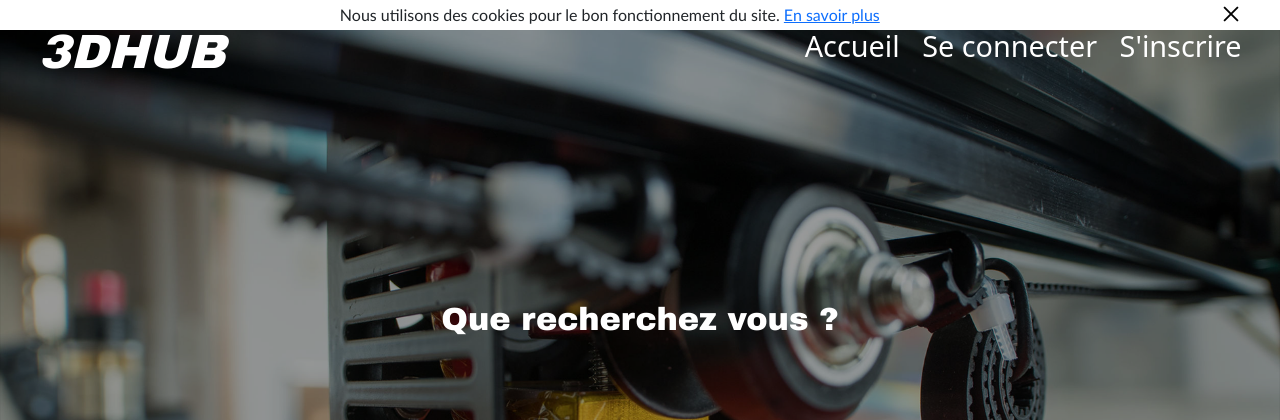
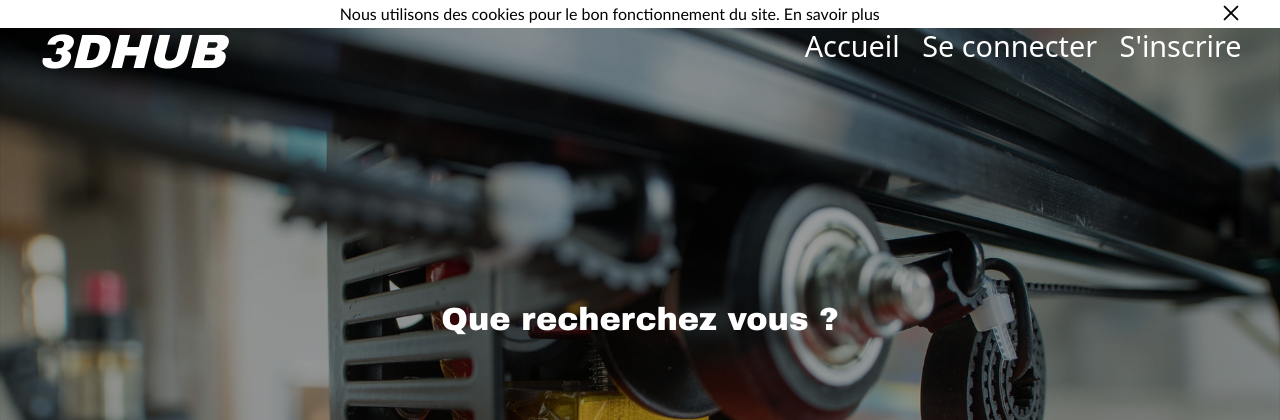
Before and after one commit to Munozmu/3d-hub, a PHP site: page / in a window 1280 px wide. Shown: the top 420 px of the page. Run offline with PHP 8.4, Linux system fonts and the light colour scheme; some libraries are stand-ins or nearby versions.

Commit message:
Connexion des deux boutons bootstrap
Connexion des boutons 3DHUB des pages home makers et creators à l'index pour revenir à la page principale plus ouverture des mentions légales dans un nouvel onglet. Le "En savoir plus" est maintenant noir et s'affiche en rouge lorsqu'il est survolé par le curseur.

```diff
--- a/CSS.css
+++ b/CSS.css
@@ -23,6 +23,16 @@
     color: white;
 }
 .HUB:hover {
+    color:red;
+
+
+}
+.ensavoirplus{
+    text-decoration: none;
+    color: black;
+
+}
+.ensavoirplus:hover{
     color:red;
 
 
@@ -101,7 +111,8 @@ body {
     z-index: 10;
     width: 100%;
     background:white;
-    padding:0.25% 0;
+    padding:0.15% 0;
+    color:black;
     font-family:  "Trebuchet MS";
     text-align: center;
     font-size:100%;
--- a/index.html
+++ b/index.html
@@ -48,7 +48,7 @@
 <body>
 
   <div id="barre">
-    Nous utilisons des cookies pour le bon fonctionnement du site. <a href="legals/Mentions légales.pdf">En savoir
+    Nous utilisons des cookies pour le bon fonctionnement du site. <a target="_blank" class="ensavoirplus" href="legals/Mentions légales.pdf">En savoir
       plus</a>
     <div id="fermer"></div>
   </div>
@@ -66,8 +66,8 @@
 <div class="question">Que recherchez vous ?</div>
 <div class="proposition1">Je veux proposer mes<br>services d'impressions</div>
 <div class="proposition2">Je cherche à imprimer une<br>pièce spécifique</div>
-<div class="bouton1" ><a class="btn btn-primary">Proposer mes services</a></div>
-<div class="bouton2" ><a class="btn btn-primary">Faire une demande</a></div>
+<div class="bouton1" ><a class="btn btn-primary" href="pages/makers/home.html">Proposer mes services</a></div>
+<div class="bouton2" ><a class="btn btn-primary" href="pages/creators/home.html">Faire une demande</a></div>
 
 
 
--- a/pages/creators/home.html
+++ b/pages/creators/home.html
@@ -16,7 +16,7 @@
 <body>
   <nav class="navbar navbar-expand-lg navbar-light bg-light">
     <div class="container-fluid">
-      <a class="navbar-brand" href="#">3DHUB</a>
+      <a class="navbar-brand" href="../../index.html">3DHUB</a>
       <button class="navbar-toggler" type="button" data-bs-toggle="collapse" data-bs-target="#navbarNav"
         aria-controls="navbarNav" aria-expanded="false" aria-label="Toggle navigation">
         <span class="navbar-toggler-icon"></span>
--- a/pages/makers/home.html
+++ b/pages/makers/home.html
@@ -16,7 +16,7 @@
 <body>
   <nav class="navbar navbar-expand-lg navbar-light bg-light">
     <div class="container-fluid">
-      <a class="navbar-brand" href="#">3DHUB</a>
+      <a class="navbar-brand" href="../../index.html">3DHUB</a>
       <button class="navbar-toggler" type="button" data-bs-toggle="collapse" data-bs-target="#navbarNav"
         aria-controls="navbarNav" aria-expanded="false" aria-label="Toggle navigation">
         <span class="navbar-toggler-icon"></span>
```
